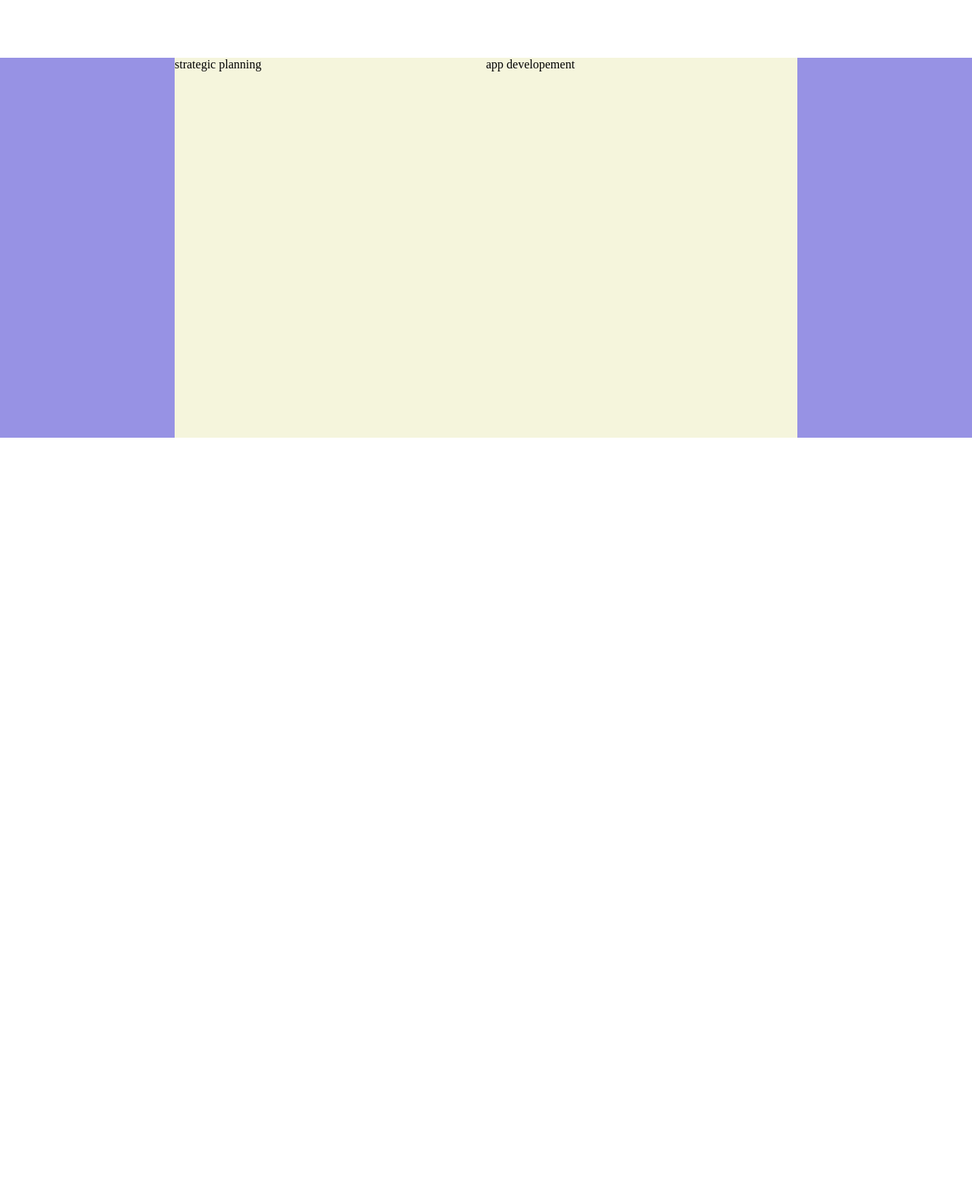
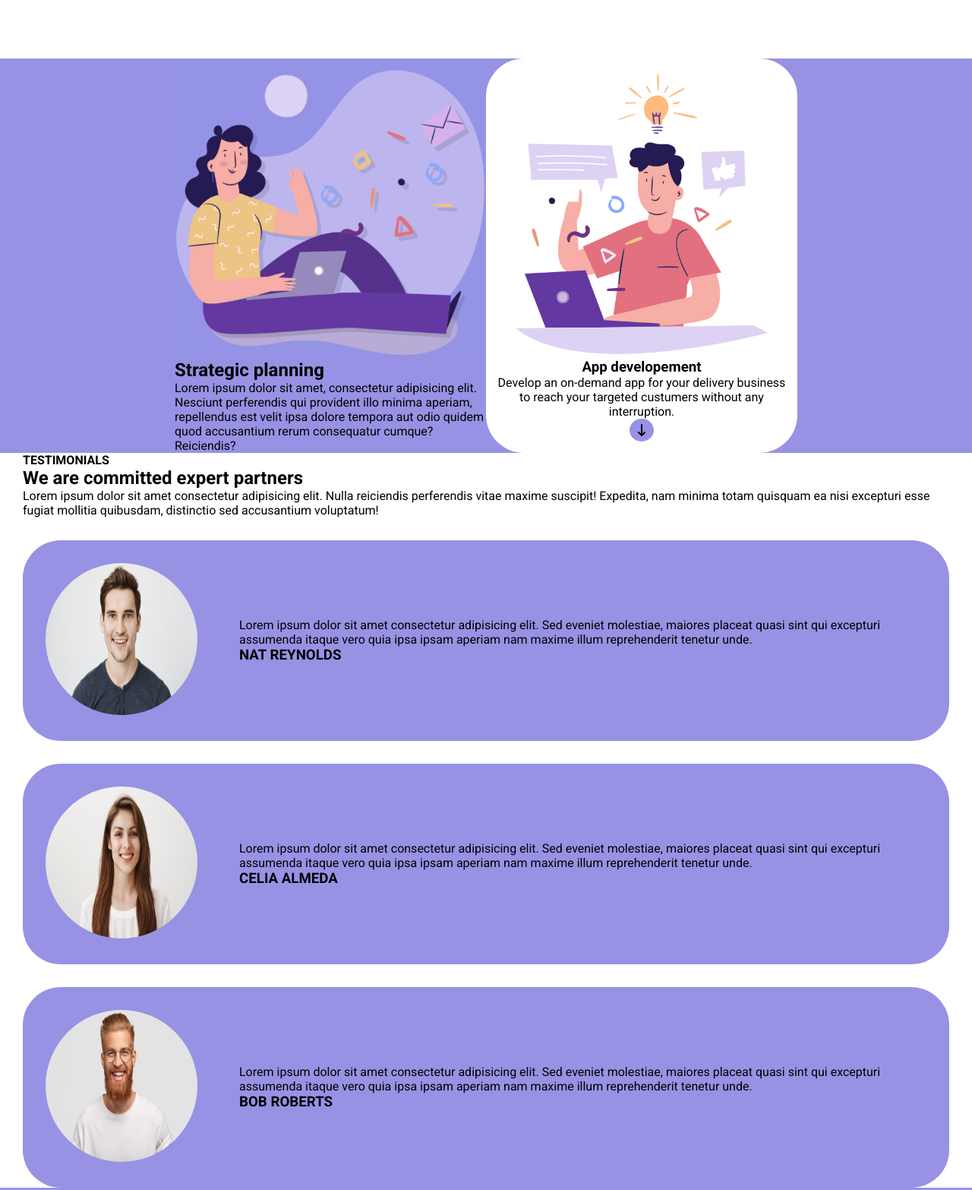
Before and after one commit to giuliatognali/htmlcss-responsive-layout, a plain HTML site: page index.html in a window 1280 px wide. Shown: the part 682-2248 px from the top of the page at 76% size. Before the commit the page ends 1258 px from the top, so only its background shows below. Drawn offline with Linux system fonts and the light colour scheme.

Commit message:
section benefits

```diff
--- a/css/style.css
+++ b/css/style.css
@@ -7,6 +7,13 @@ Reset
     box-sizing: border-box;
 }
 
+
+/**********************
+Typo
+***********************/
+body{
+    font-family: 'Roboto', sans-serif;
+}
 /**********************
 Common
 ***********************/
@@ -37,12 +44,27 @@ Common
 .mt-30{
     margin-top: 1.875rem;
 }
+.p-15{
+    padding: .9375rem;
+}
+.p-25{
+    padding: 1.5625rem;
+}
 
-
-.col {
+.p-30{
+    padding: 1.875rem;
+}
+.col, .card {
     width: 100%;
 }
 
+img{
+    width: 100%;
+}
+
+.br-50{
+    border-radius: 3.125rem;
+}
 /**********************
 header
 ***********************/
@@ -52,6 +74,103 @@ header {
 }
 header .main-nav{
     display: none;
+}
+
+
+/**********************
+main
+***********************/
+.row{
+    flex-wrap: wrap
+}
+
+.get-demo .col-debug{
+    background-color:var(--first-color-light);
+    height: 300px;
+}
+
+.get-demo{
+    margin-bottom: 80px;
+}
+
+.planning{
+    background-color: var(--secondary-color);
+}
+
+.planning .row{
+    justify-content: center;
+    align-items: flex-end;
+}
+
+.box-app{
+    background-color: white;
+    flex-direction: column;
+    align-items: center;
+    padding: .9375rem;
+}
+
+.box-app p{
+    text-align: center;
+}
+
+.box-app i{
+    background-color: var(--secondary-color);
+    padding: 7px 10px;
+    border-radius: 50%;
+}
+
+
+.box-person{
+    flex-direction: column;
+    align-items: center;
+    background-color: var(--secondary-color);
+}
+
+.box-person .text{
+    text-align: center;
+}
+
+.box-img-person img{
+    width: 200px;
+    height: 200px;
+    border-radius: 50%;
+
+}
+
+
+.benefits{
+    background-color: var(--secondary-color);
+}
+
+.benefits .card{
+    height: 300px;
+    background-color: white;
+}
+
+
+
+
+
+
+
+
+/* TABLET */
+@media screen and (min-width: 768px) {
+    .get-demo .col{
+         width: calc(100% / 3);
+    }
+    .get-demo .col:first-child{
+        width: calc((100% / 3) * 2);
+    }
+
+    .testimonial .box-person{
+        flex-direction: row;
+        justify-content: center;
+    }
+
+    .box-person .text{
+        text-align: left;
+    }
 }
 
 /* DESKTOP */
@@ -68,47 +187,3 @@ header .main-nav{
     }
 
 }
-
-/**********************
-main
-***********************/
-.row{
-    flex-wrap: wrap
-}
-
-
-
-
-.get-demo .col-debug{
-    background-color:var(--first-color-light);
-    height: 300px;
-}
-
-/* TABLET */
-@media screen and (min-width: 768px) {
-    .get-demo .col{
-         width: calc(100% / 3);
-    }
-    .get-demo .col:first-child{
-        width: calc((100% / 3) * 2);
-    }
-}
-.get-demo{
-    margin-bottom: 80px;
-}
-
-.planning{
-    background-color: var(--secondary-color);
-
-}
-
-.planning .row{
-    justify-content: center;
-
-}
-
-.planning .col{
-    height: 500px;
-    background-color: beige;
-
-}
--- a/index.html
+++ b/index.html
@@ -1,12 +1,21 @@
 <!DOCTYPE html>
 <html lang="en">
+
 <head>
     <meta charset="UTF-8">
     <meta http-equiv="X-UA-Compatible" content="IE=edge">
     <meta name="viewport" content="width=device-width, initial-scale=1.0">
+    <!-- Font -->
+    <link rel="preconnect" href="https://fonts.googleapis.com">
+    <link rel="preconnect" href="https://fonts.gstatic.com" crossorigin>
+    <link href="https://fonts.googleapis.com/css2?family=Roboto:wght@400;700&display=swap" rel="stylesheet">
+    <link rel="stylesheet" href="https://cdnjs.cloudflare.com/ajax/libs/font-awesome/6.2.1/css/all.min.css"
+        integrity="sha512-MV7K8+y+gLIBoVD59lQIYicR65iaqukzvf/nwasF0nqhPay5w/9lJmVM2hMDcnK1OnMGCdVK+iQrJ7lzPJQd1w=="
+        crossorigin="anonymous" referrerpolicy="no-referrer" />
     <link rel="stylesheet" href="css/style.css">
     <title>Responsive Layout</title>
 </head>
+
 <body>
     <header>
         <div class="container flex just-between">
@@ -24,44 +33,120 @@
         </div>
     </header>
 
-
+    <!-- main -->
     <main>
+        <!-- section get-demo -->
         <section class="get-demo">
             <div class="container">
                 <div class="row flex">
-                    <div class="col mt-30">
+                    <div class="col p-15 br-50">
                         <div class="col-debug">1</div>
                     </div>
-                    <div class="col mt-30">
+                    <div class="col p-15 br-50">
                         <div class="col-debug">2</div>
                     </div>
-                    <div class="col mt-30">
+                    <div class="col p-15 br-50">
                         <div class="col-debug">3</div>
                     </div>
-                    <div class="col mt-30">
+                    <div class="col p-15 br-50">
                         <div class="col-debug">4</div>
                     </div>
-                    <div class="col mt-30">
+                    <div class="col p-15 br-50">
                         <div class="col-debug">5</div>
                     </div>
                 </div>
 
             </div>
         </section>
+        <!-- /section get-demo -->
+        <!-- section planning -->
         <section class="planning">
             <div class="container">
                 <div class="row flex">
                     <div class="col">
-                        <div>strategic planning</div>
+                        <img src="img/planning1.png" alt="planning1">
+                        <h2>Strategic planning</h2>
+                        <p>Lorem ipsum dolor sit amet, consectetur adipisicing elit. Nesciunt perferendis qui provident
+                            illo minima aperiam, repellendus est velit ipsa dolore tempora aut odio quidem quod
+                            accusantium rerum consequatur cumque? Reiciendis?</p>
                     </div>
                     <div class="col">
-                        <div> app developement</div>
+                        <div class="box-app flex br-50">
+                            <img src="img/planning2.png" alt="planning2">
+                            <h3>App developement</h3>
+                            <p>Develop an on-demand app for your delivery business to reach your targeted custumers
+                                without any interruption.</p>
+                            <i class="fa-solid fa-arrow-down-long"></i>
+                        </div>
                     </div>
                 </div>
             </div>
         </section>
-        <section class="testimonial"></section>
-        <section class="benefits"></section>
+        <!-- /section planning -->
+        <!-- section testimonials -->
+        <section class="testimonial">
+            <div class="container">
+                <h4>TESTIMONIALS</h4>
+                <h1>We are committed expert partners</h1>
+                <p>Lorem ipsum dolor sit amet consectetur adipisicing elit. Nulla reiciendis perferendis vitae maxime
+                    suscipit! Expedita, nam minima totam quisquam ea nisi excepturi esse fugiat mollitia quibusdam,
+                    distinctio sed accusantium voluptatum!</p>
+                <div class="card mt-30">
+                    <div class="box-person flex br-50">
+                        <div class="box-img-person p-30">
+                            <img src="img/testimonial1.jpg" alt="testimonial1">
+                        </div>
+                        <div class="text p-25">
+                            <p>Lorem ipsum dolor sit amet consectetur adipisicing elit. Sed eveniet molestiae, maiores
+                                placeat quasi sint qui excepturi assumenda itaque vero quia ipsa ipsam aperiam nam
+                                maxime illum reprehenderit tenetur unde.</p>
+                            <h3>NAT REYNOLDS</h3>
+                        </div>
+                    </div>
+                </div>
+                <div class="card mt-30">
+                    <div class="box-person flex br-50">
+                        <div class="box-img-person p-30">
+                            <img src="img/testimonial2.jpg" alt="testimonial2">
+                        </div>
+                        <div class="text p-25">
+                            <p>Lorem ipsum dolor sit amet consectetur adipisicing elit. Sed eveniet molestiae, maiores
+                                placeat quasi sint qui excepturi assumenda itaque vero quia ipsa ipsam aperiam nam
+                                maxime illum reprehenderit tenetur unde.</p>
+                            <h3>CELIA ALMEDA</h3>
+                        </div>
+                    </div>
+                </div>
+                <div class="card mt-30">
+                    <div class="box-person flex br-50">
+                        <div class="box-img-person p-30">
+                            <img src="img/testimonial3.jpg" alt="testimonial3">
+                        </div>
+                        <div class="text p-25">
+                            <p>Lorem ipsum dolor sit amet consectetur adipisicing elit. Sed eveniet molestiae, maiores
+                                placeat quasi sint qui excepturi assumenda itaque vero quia ipsa ipsam aperiam nam
+                                maxime illum reprehenderit tenetur unde.</p>
+                            <h3>BOB ROBERTS</h3>
+                        </div>
+                    </div>
+                </div>
+            </div>
+        </section>
+        <!-- section testimonials -->
+        <section class="benefits">
+            <div class="container">
+                <h1>Benefits of working with us</h1>
+                <div class="row flex">
+                    <div class="card p-15">1</div>
+                    <div class="card p-15">2</div>
+                    <div class="card p-15">3</div>
+                    <div class="card p-15">4</div>
+                    <div class="card p-15">5</div>
+                    <div class="card p-15">6</div>
+                </div>
+
+            </div>
+        </section>
         <section class="about-us"></section>
         <section class="get-started"></section>
 
@@ -70,4 +155,5 @@
 
     </footer>
 </body>
+
 </html>
```
Also changed, not shown: img/planning1.png (added), img/planning2.png (added), img/testimonial1.jpg (added), img/testimonial2.jpg (added), img/testimonial3.jpg (added).
